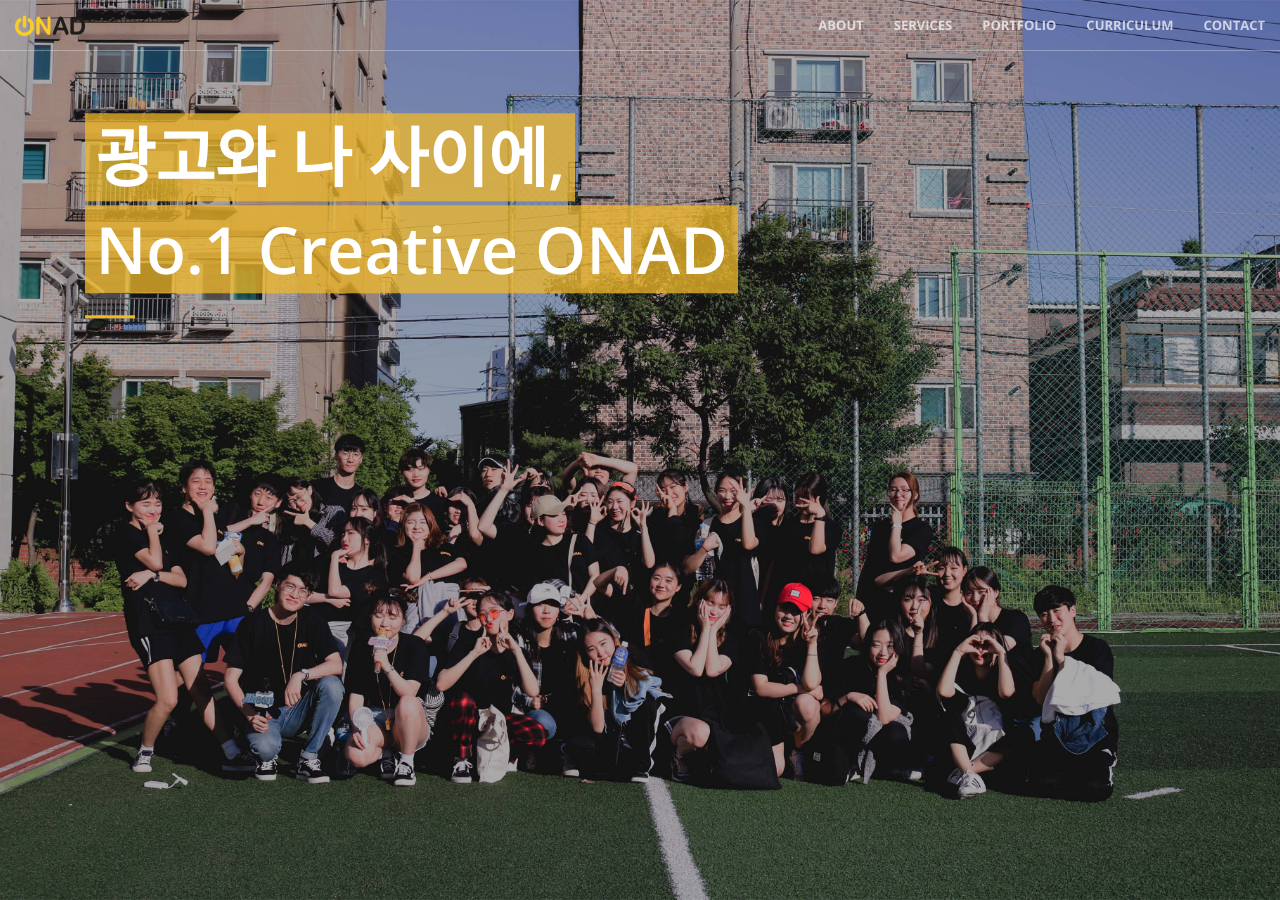
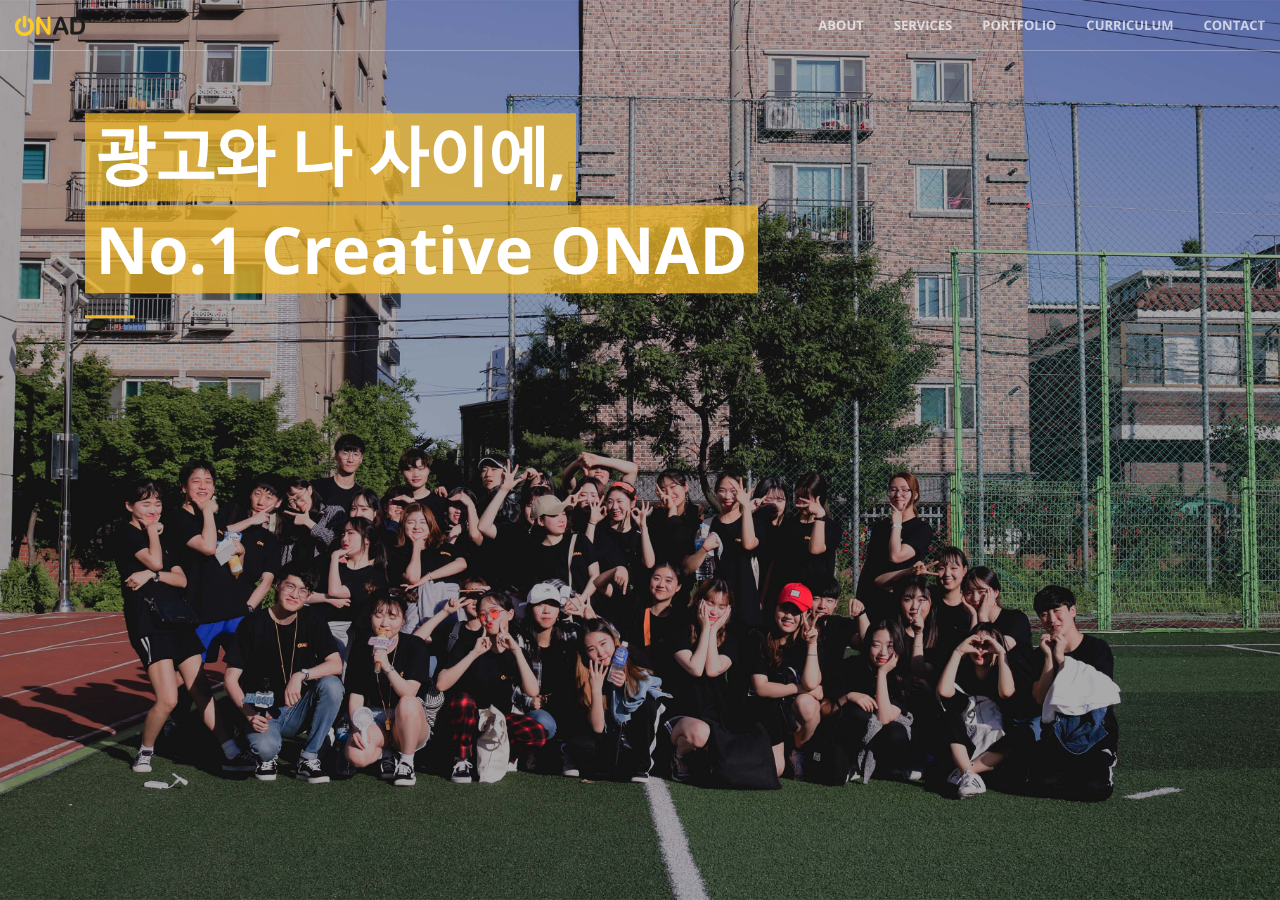
Before and after one commit to BlizzardBlue/onad-github-pages, a Jekyll site: the page built from index.html, in a window 1280 px wide and 900 px high. Built offline with Jekyll 4.4.1, drawn with Linux system fonts in a browser that asks for light colours.

Commit message:
css 개선 중

```diff
--- a/_sass/_base.scss
+++ b/_sass/_base.scss
@@ -165,7 +165,7 @@ header {
         width: 100%;
         .header-content-inner {
             h1 {
-                font-weight: 600;
+                font-weight: 700;
                 text-transform: none;
                 margin-top: 20px;
                 margin-bottom: 0;
@@ -205,6 +205,19 @@ header {
                     max-width: 80%;
                     margin-left: auto;
                     margin-right: auto;
+                }
+            }
+        }
+    }
+    @media (max-width: 768px) {
+        .header-content {
+            .header-content-inner {
+                h1 {
+                    font-weight: 500;
+                    //text-transform: none;
+                    //margin-top: 20px;
+                    //margin-bottom: 0;
+                    //text-align: left;
                 }
             }
         }
```
